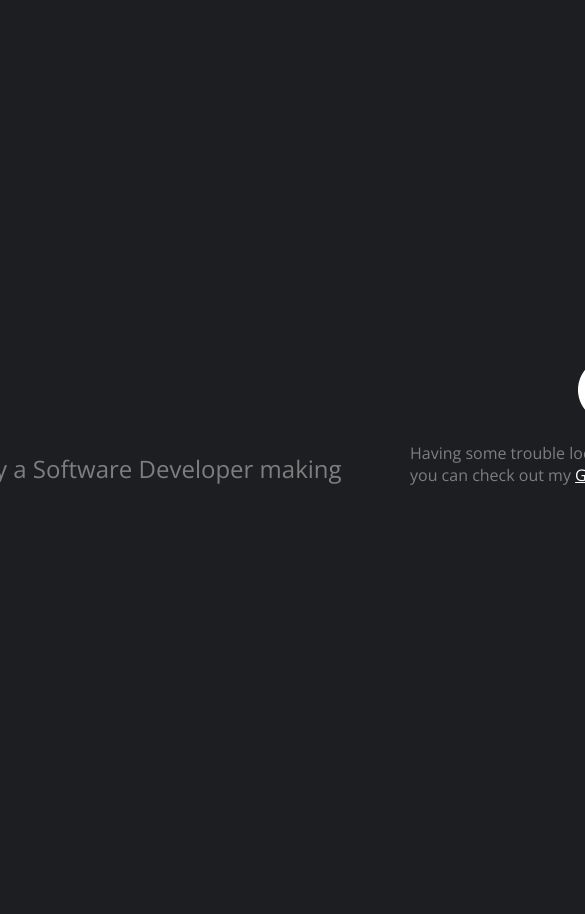
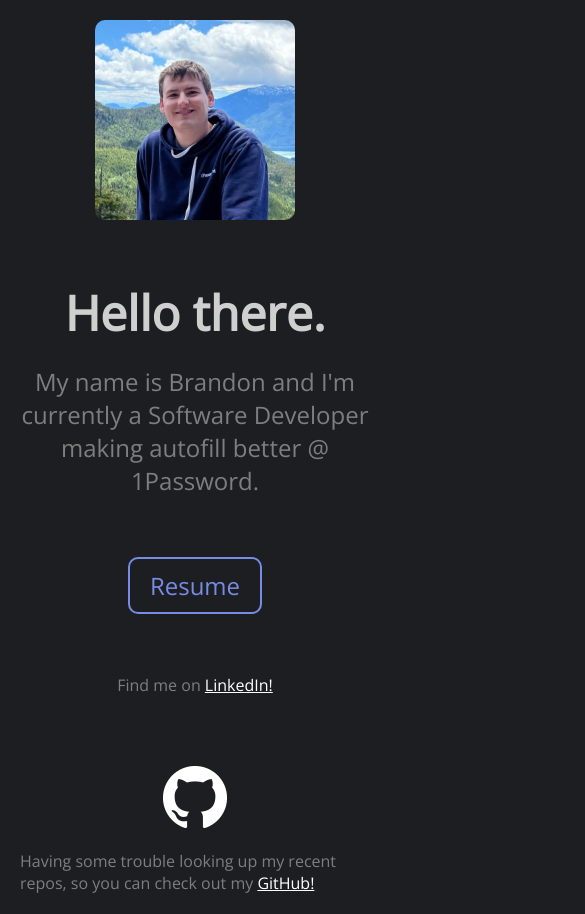
Before and after one commit to Scetch/scet.ch, a plain HTML site: page index.html in a window 390 px wide. Shown: the top 914 px of the page, 585 px wide, since content can reach past the window. Before the commit the page ends 844 px from the top, so only its background shows below. Drawn offline with nearby package versions, Linux system fonts and the light colour scheme; no server answers.

Commit message:
Responsive or something

```diff
--- a/styles/style.css
+++ b/styles/style.css
@@ -180,3 +180,48 @@ a {
     align-items: flex-start;
     gap: 20px;
 }
+
+@media screen and (max-width: 1300px) {
+    .page-container {
+        align-items: flex-start;
+        padding: 20px;
+        gap: 50px;
+
+        min-width: 330px;
+        width: auto;
+        height: auto;
+    }
+
+    .left h1 {
+        align-self: stretch;
+    }
+
+    .page-content {
+        flex-direction: column;
+        gap: 70px;
+    }
+
+    .left {
+        display: flex;
+        flex-direction: column;
+        align-items: center;
+        padding: 0px;
+        gap: 60px;
+
+        width: 100%;
+
+        text-align: center;
+
+        flex: none;
+        align-self: stretch;
+        flex-grow: 0;
+    }
+
+    .right {
+        width: 100%;
+    }
+
+    .right .github-repos {
+        align-self: stretch;
+    }
+}
```
